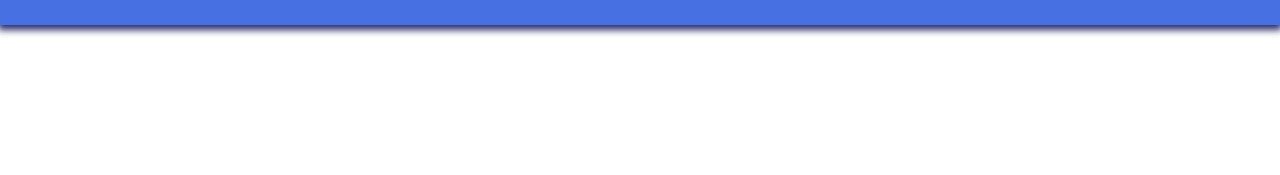
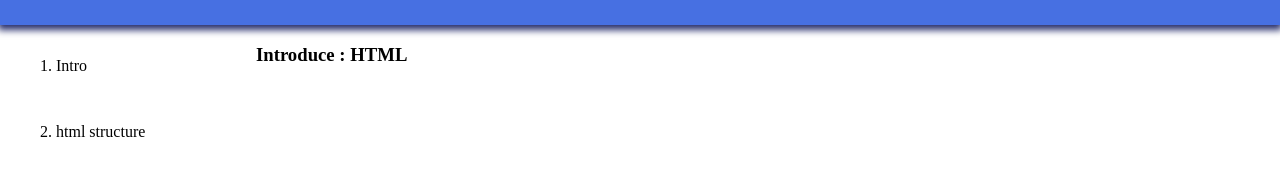
Before and after one commit to justyoonjh/JustDictionary-1, a plain HTML site: page HTML.html in a window 1280 px wide. Shown: the part 85-260 px from the top of the page. Drawn offline with Linux system fonts and the light colour scheme.

Commit message:
cssFolder & scrollbar

```diff
--- a/HTML.html
+++ b/HTML.html
@@ -4,7 +4,8 @@
     <meta charset="UTF-8" />
     <meta http-equiv="X-UA-Compatible" content="IE=edge" />
     <meta name="viewport" content="width=device-width, initial-scale=1.0" />
-    <link rel="stylesheet" href="style.css" />
+    <link rel="stylesheet" href="/css/Home.css" />
+    <link rel="stylesheet" href="/css/DIctionary.css" />
     <title>Document</title>
   </head>
   <body>
@@ -26,7 +27,20 @@
         <button class="Login-btn">Login&Join</button>
       </div>
     </section>
-    <section id="container3"></section>
+    <section id="container3">
+      <div class="scrollbar">
+        <ol>
+          1. Intro
+        </ol>
+        <ol>
+          2. html structure
+        </ol>
+      </div>
+      <article class="main-text">
+        <h1>Introduce : HTML</h1>
+      </article>
+    </section>
+
     <script src="/js/subgear.js"></script>
   </body>
 </html>
--- /dev/null
+++ b/css/DIctionary.css
@@ -0,0 +1,14 @@
+#container3 {
+  display: flex;
+  flex-direction: row;
+  align-items: stretch;
+  width: 100%;
+}
+
+.scrollbar {
+  overflow: scroll;
+  overflow-x: hidden;
+  align-items: stretch;
+  line-height: 50px;
+  width: 20%;
+}
--- a/style.css
+++ b/css/Home.css
@@ -93,10 +93,6 @@ body {
   margin-bottom: 80px;
 }
 
-#container3 {
-  flex-direction: row;
-}
-
 .custom-btn {
   font-family: Verdana, Geneva, Tahoma, sans-serif;
   transition: all 0.3s ease;
@@ -179,19 +175,19 @@ body {
 }
 
 #image1 {
-  background-image: url('./img/htmlimg.png');
+  background-image: url('/img/htmlimg.png');
   background-size: cover;
   background-position: center;
 }
 
 #image2 {
-  background-image: url('./img/cssimg.png');
+  background-image: url('/img/cssimg.png');
   background-size: cover;
   background-position: center;
 }
 
 #image3 {
-  background-image: url('./img/jsimg.png');
+  background-image: url('/img/jsimg.png');
   background-size: cover;
   background-position: center;
 }
```
Also changed, not shown: CSS.html (+5 -2 lines), JS.html (+5 -2 lines), index.html (+2 -1 lines).
